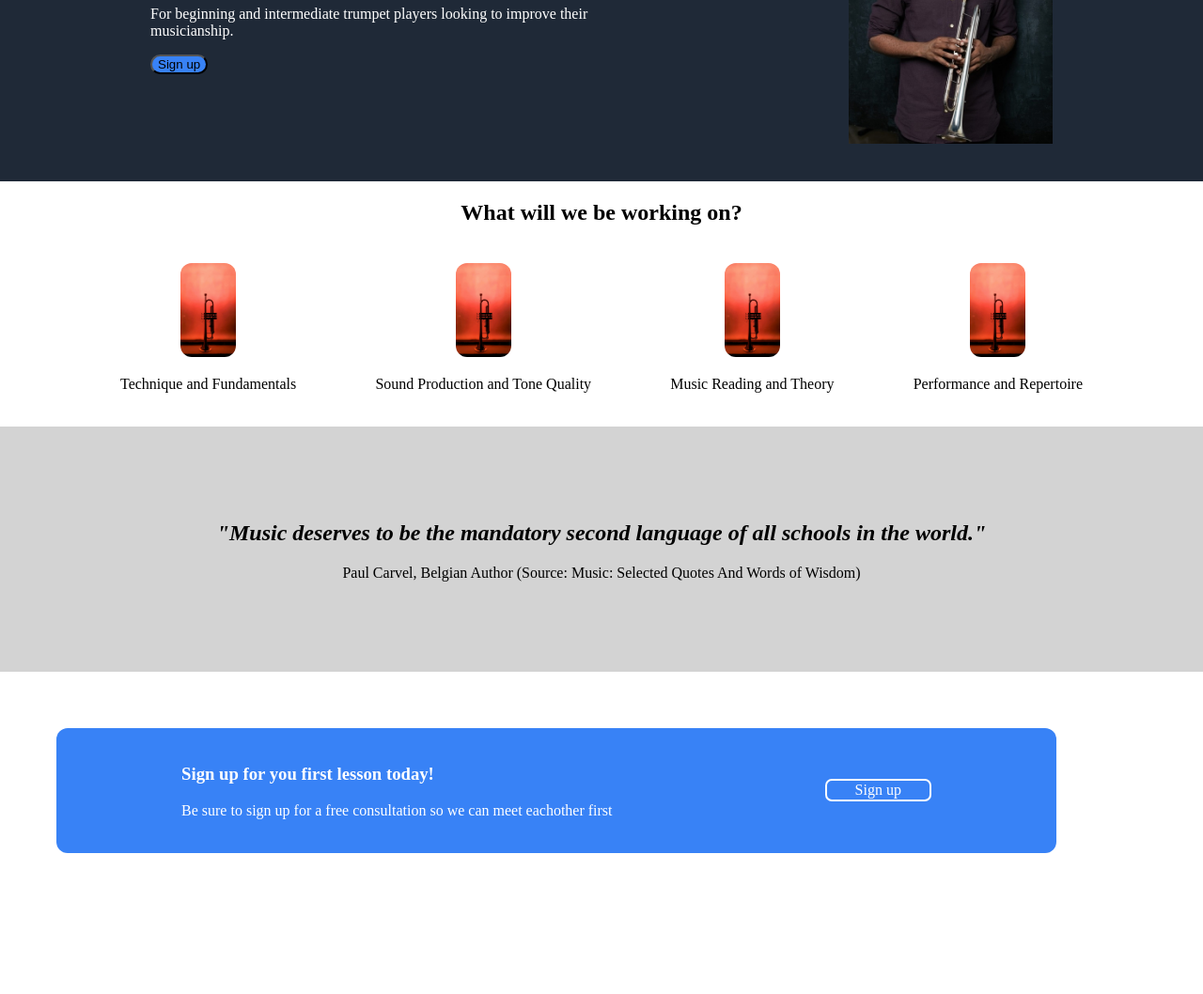
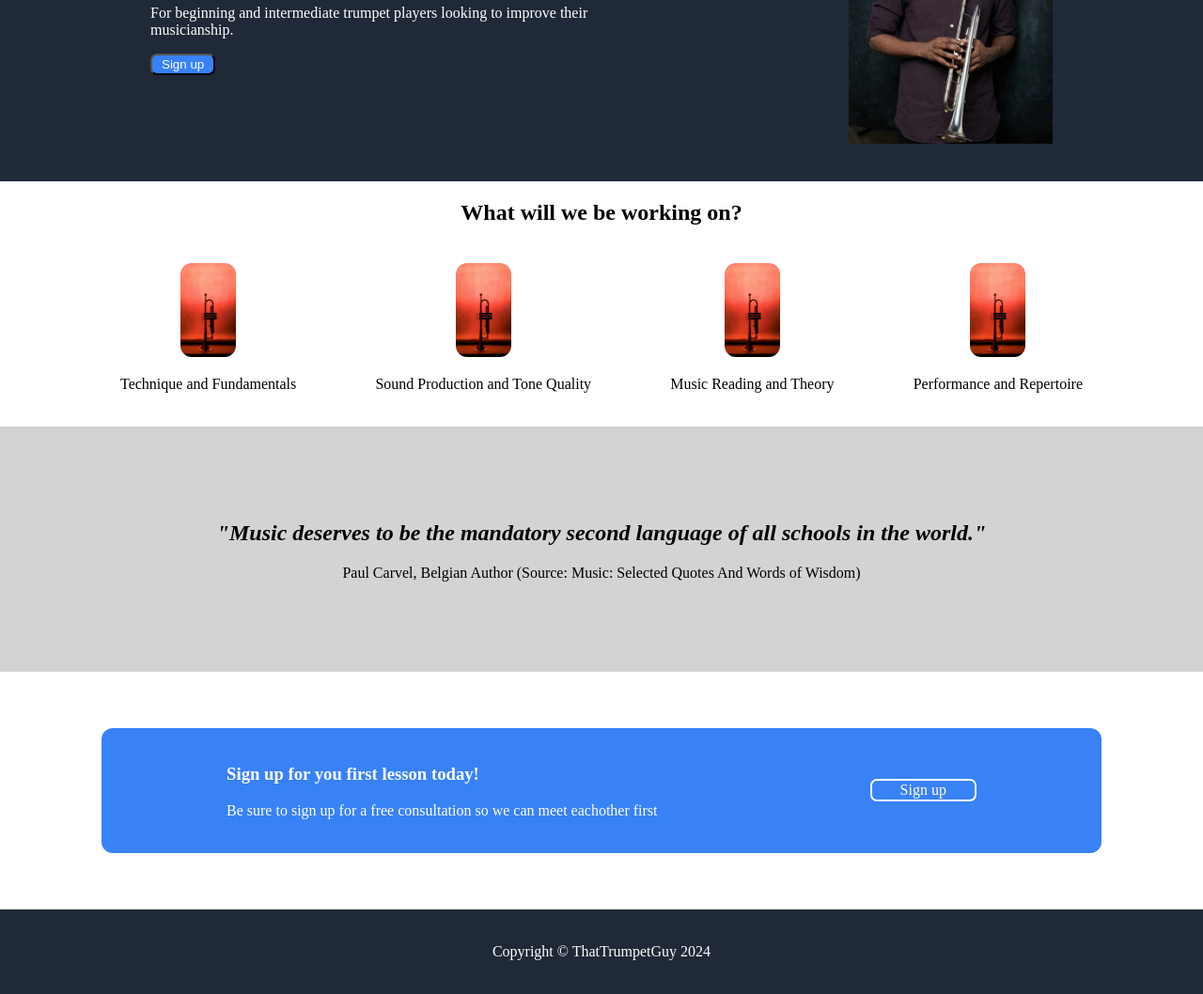
Before and after one commit to LeroyLubin/landing-page, a plain HTML site: page index.html in a window 1280 px wide. Shown: the part 205-1263 px from the top of the page at 94% size. Before the commit the page ends 1173 px from the top, so only its background shows below. Drawn offline with Linux system fonts and the light colour scheme.

Commit message:
added footer

```diff
--- a/index.html
+++ b/index.html
@@ -70,5 +70,10 @@
         </div>
         <a href="#" class="cta-button">Sign up</a>
     </div>
+
+    <!--Footer-->
+    <div class="footer">
+        <p>Copyright © ThatTrumpetGuy 2024</p>
+    </div>
 </body>
 </html>
--- a/styles.css
+++ b/styles.css
@@ -66,7 +66,9 @@ img {
 
 .signup {
     background-color: #3882f6;
-    border-radius: 12px;
+    border-radius: 7px;
+    padding: 2px 10px;
+    color: white;
 }
 
 /* What will we be working on? */
@@ -121,7 +123,7 @@ h2 {
     background-color: #3882f6;
     width: 80%;
     padding: 20px;
-    margin: 60px;
+    margin: 60px auto;
     border-radius: 12px;
 }
 
@@ -139,3 +141,11 @@ h2 {
     max-width: 50%;
     color: white;
 }
+
+.footer {
+    display: flex;
+    background-color: #1f2937;
+    color: white;
+    justify-content: center;
+    padding: 20px;
+}
```
